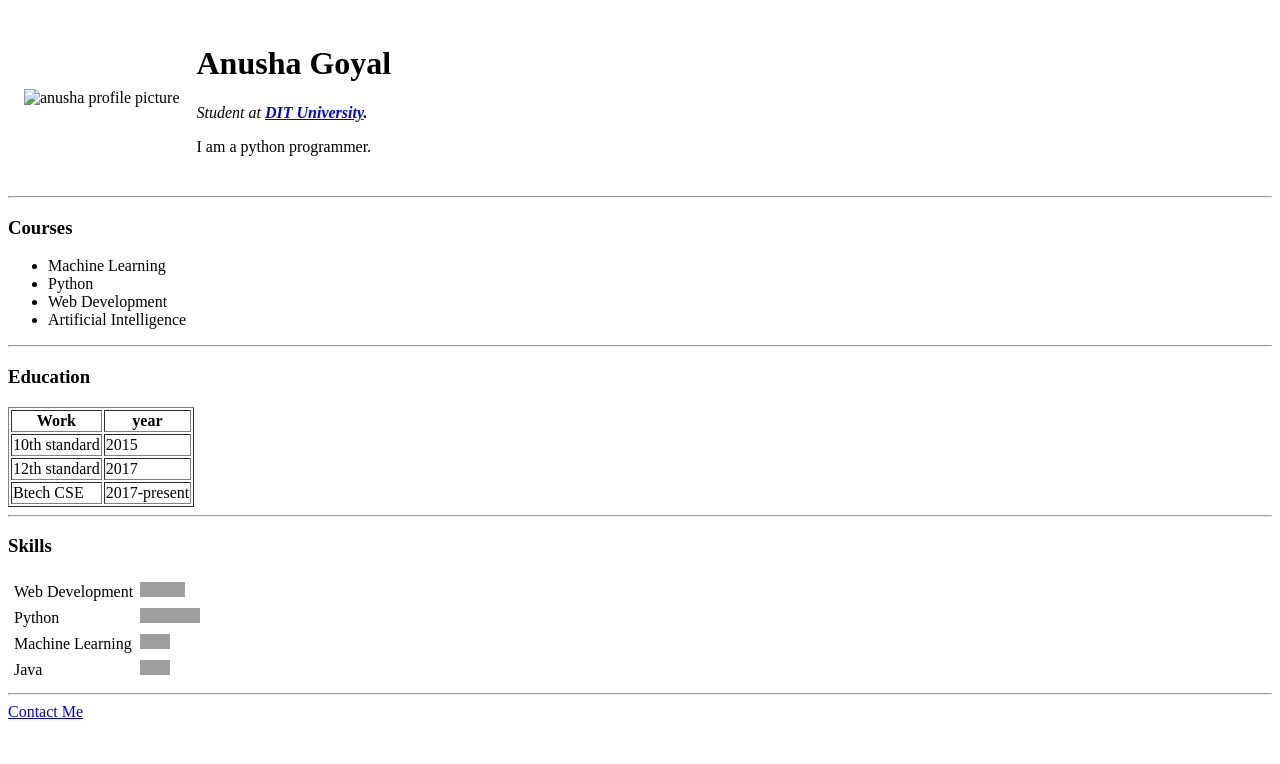
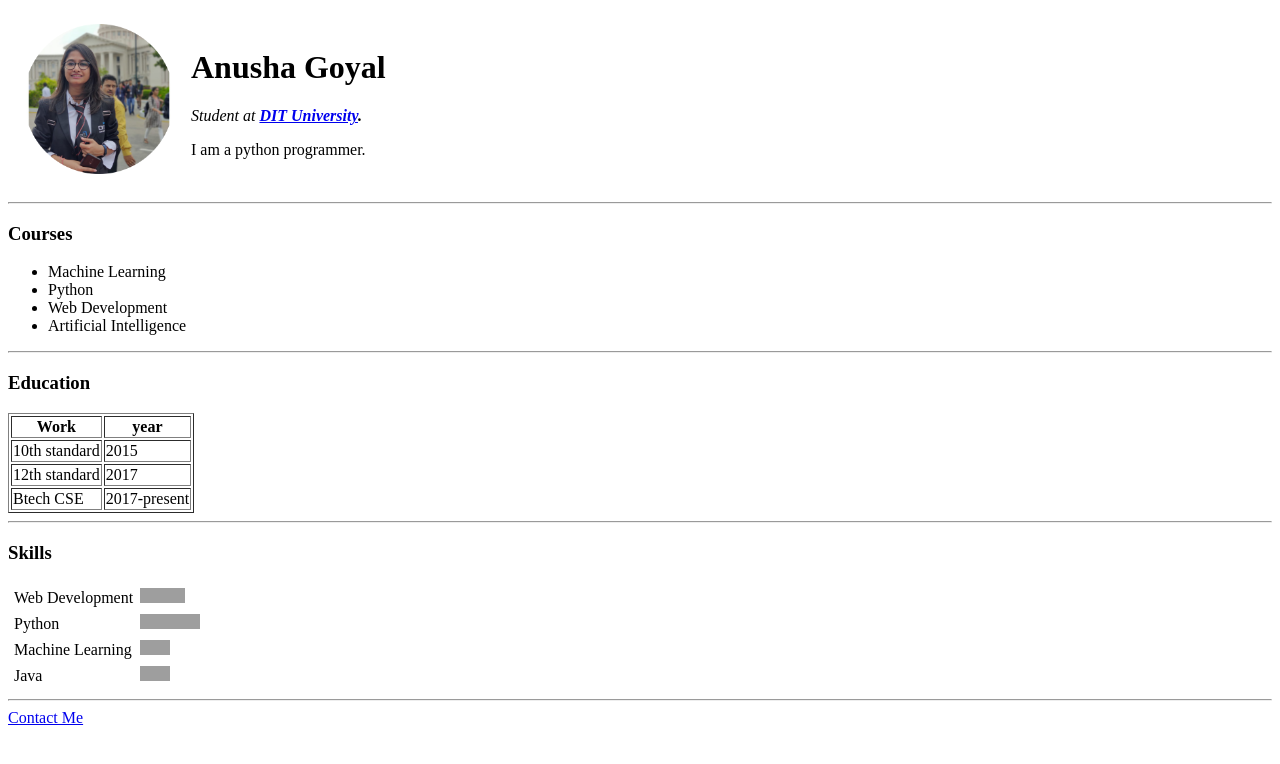
Before and after one commit to Anusha251/cv, a plain HTML site: page index.html in a window 1280 px wide. Drawn offline with Linux system fonts and the light colour scheme; grey boxes are pictures that could not be loaded.

Commit message:
Update index.html

```diff
--- a/index.html
+++ b/index.html
@@ -8,7 +8,7 @@
 <body>
     <table cellspacing="15">
         <tr>
-            <td><img src="images/anusha.png" alt="anusha profile picture"  width="150" height="150"></td>
+            <td><img src="anusha.png" alt="anusha profile picture"  width="150" height="150"></td>
             <td><h1>Anusha Goyal</h1>
                 <p><em>Student at <strong><a href="https://www.dituniversity.edu.in/">DIT University</a>.</strong></em></p>
                 <p>I am a python programmer.</p></td>
```
